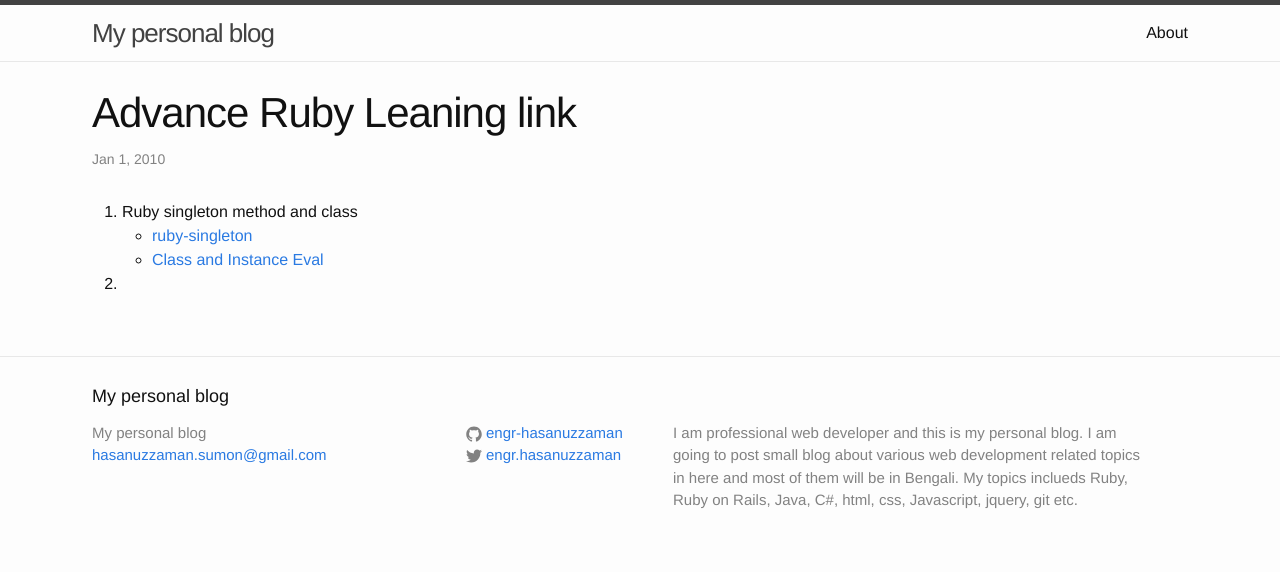
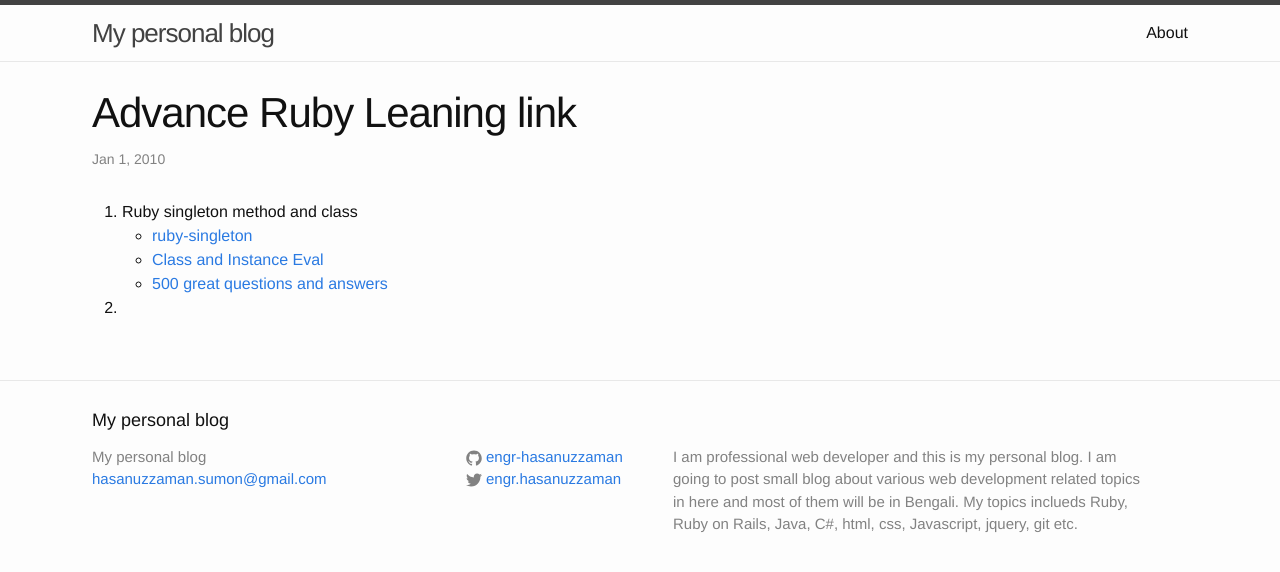
Before and after one commit to Engr-Hasanuzzaman-Sumon/Engr-Hasanuzzaman-Sumon.github.io, a Jekyll site: the page built from _posts/2010-01-01-ruby-advance-learning-link.html, in a window 1280 px wide. Shown: the top 572 px of the page. Built offline with Jekyll 4.4.1, drawn with Linux system fonts in a browser that asks for light colours.

Commit message:
Update 2010-01-01-ruby-advance-learning-link.html
add another ruby link to ruby advance link post

```diff
--- a/_posts/2010-01-01-ruby-advance-learning-link.html
+++ b/_posts/2010-01-01-ruby-advance-learning-link.html
@@ -11,6 +11,7 @@ subcategory: beginner
         <ul>
             <li><a href="http://www.devalot.com/articles/2008/09/ruby-singleton">ruby-singleton</a></li>
             <li><a href="http://web.stanford.edu/~ouster/cgi-bin/cs142-winter15/classEval.php">Class and Instance Eval</a></li>
+            <li><a href="http://shawnlindsey.com/blog/ruby-test-questions-the-great-big-ruby-test">500 great questions and answers</a></li>
         </ul>
     </li>
     <li>
```
